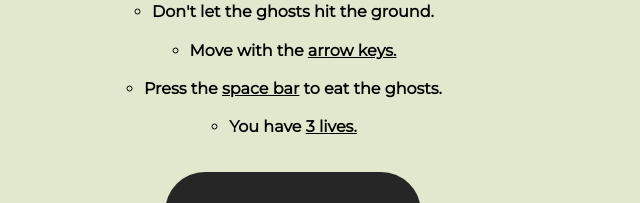
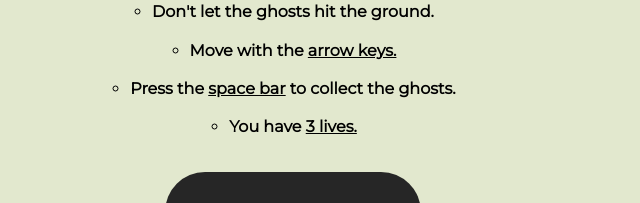
Before and after one commit to adamamata/ghosts-, a plain HTML site: page index.html in a window 1280 px wide. Shown: the part 201-404 px from the top of the page, 347-987 px from the left. Drawn offline with Linux system fonts and the light colour scheme.

Commit message:
changed rules

```diff
--- a/index.html
+++ b/index.html
@@ -17,7 +17,7 @@
         <ul>
             <li>Don't let the ghosts hit the ground.</li>
             <li>Move with the <u>arrow keys.</u></li>
-            <li>Press the <u>space bar</u> to eat the ghosts.</li>
+            <li>Press the <u>space bar</u> to collect the ghosts.</li>
             <li>You have <u>3 lives.</u></li>
         </ul>
         <button id="start-button">PLAY</button>
```
Also changed, not shown: 1 other file.
